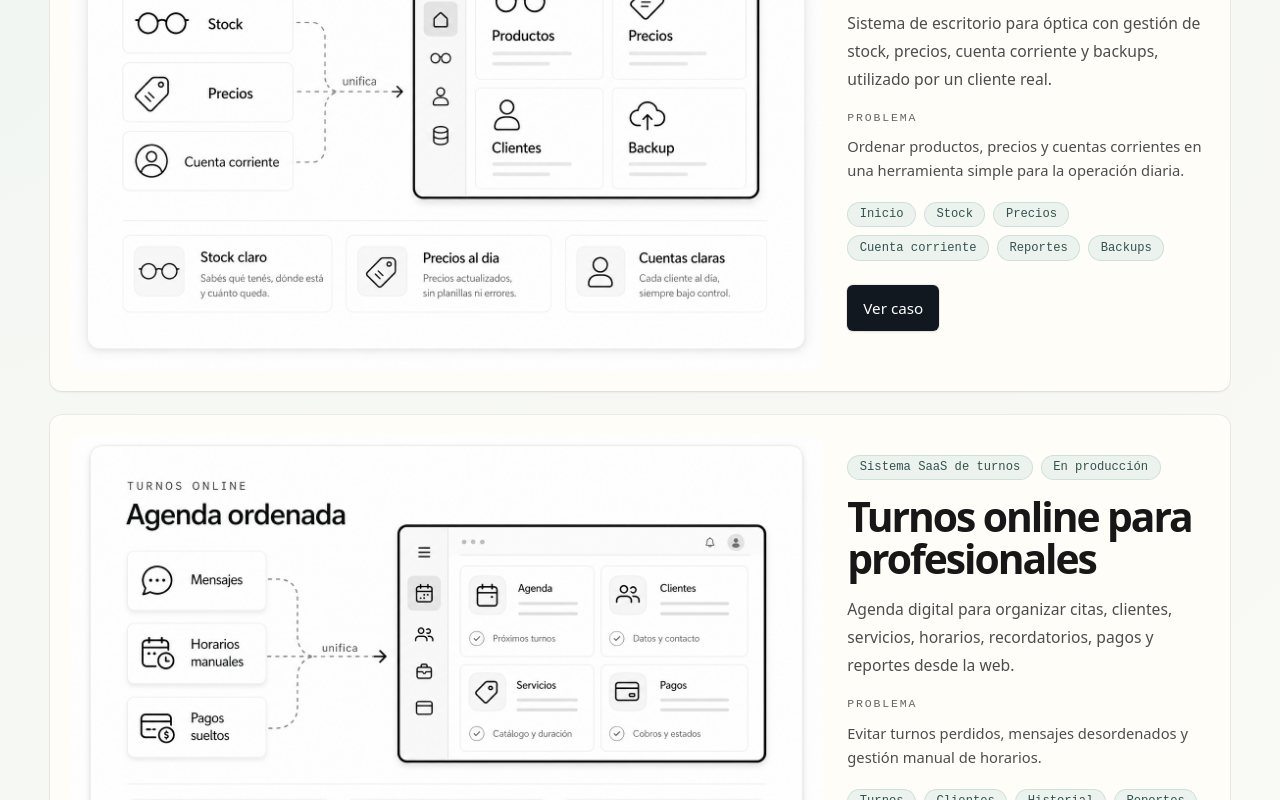
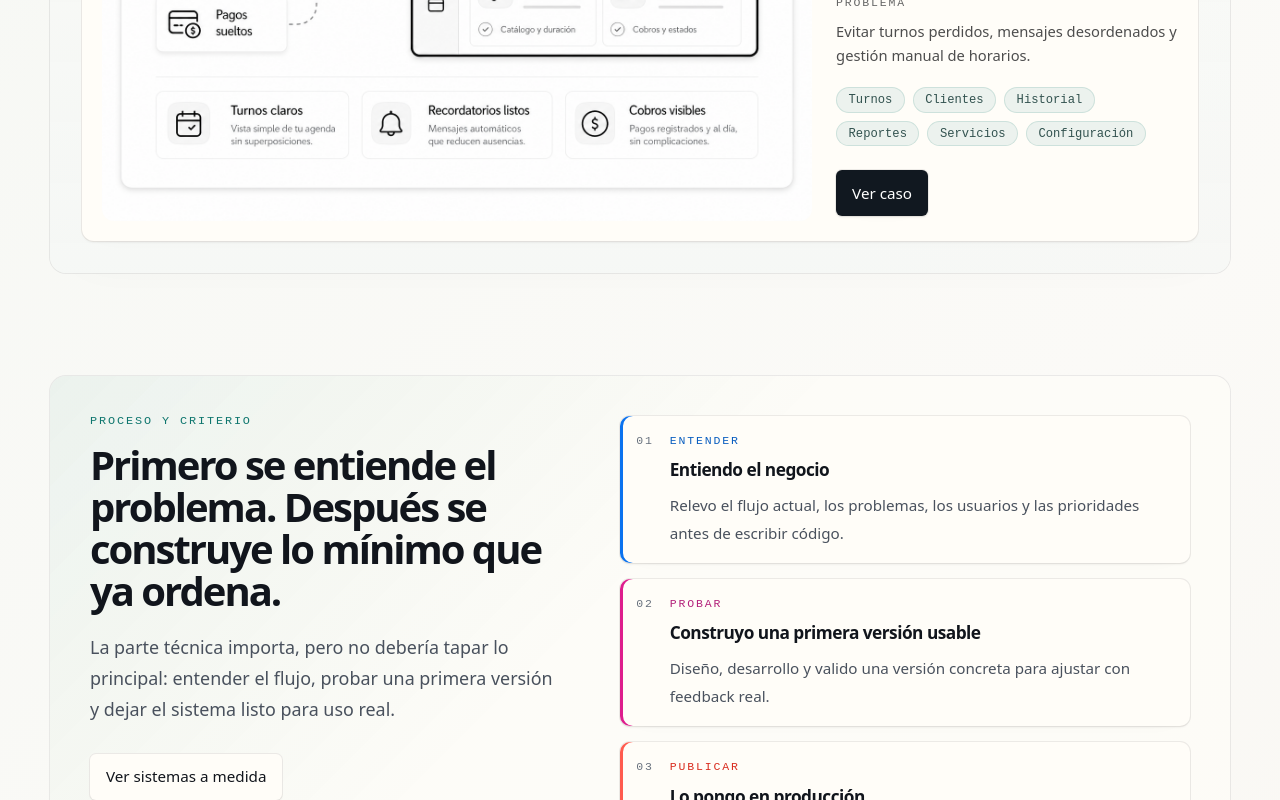
Before and after one commit to JoaFoschiatti/JoaFoschiatti_portfolio, a Next.js app: page / in a window 1280 px wide. Shown: the part 3649-4449 px from the top of the page. Built offline with nearby package versions, Linux system fonts and the light colour scheme.

Commit message:
Simplifica home del portfolio

```diff
--- a/src/app/globals.css
+++ b/src/app/globals.css
@@ -536,6 +536,67 @@ summary:focus-visible {
   z-index: 1;
 }
 
+.home-projects-panel {
+  border-radius: 16px;
+  background:
+    linear-gradient(135deg, rgba(10, 102, 216, 0.07), transparent 34%),
+    linear-gradient(180deg, rgba(255, 253, 248, 0.78), rgba(244, 247, 245, 0.66));
+  padding: clamp(1.25rem, 3vw, 2rem);
+  box-shadow:
+    rgba(17, 24, 32, 0.08) 0px 0px 0px 1px,
+    rgba(17, 24, 32, 0.05) 0px 18px 42px -34px,
+    rgba(255, 253, 248, 0.82) 0px 1px 0px inset;
+}
+
+.home-compact-proof {
+  display: grid;
+  gap: clamp(2rem, 5vw, 4rem);
+  border-radius: 16px;
+  background:
+    linear-gradient(135deg, rgba(15, 118, 110, 0.07), transparent 38%),
+    rgba(255, 253, 248, 0.58);
+  padding: clamp(1.5rem, 4vw, 2.5rem);
+  box-shadow:
+    rgba(17, 24, 32, 0.07) 0px 0px 0px 1px,
+    rgba(17, 24, 32, 0.04) 0px 18px 42px -34px;
+}
+
+.home-step-row {
+  display: grid;
+  grid-template-columns: auto minmax(0, 1fr);
+  gap: 1rem;
+  border-radius: 10px;
+  background: var(--color-surface);
+  padding: 1rem;
+  box-shadow:
+    inset 3px 0 0 var(--process-color),
+    var(--shadow-card);
+}
+
+.home-trust-panel {
+  display: grid;
+  gap: 0;
+  overflow: hidden;
+  border-radius: 10px;
+  background: rgba(255, 253, 248, 0.78);
+  box-shadow: var(--shadow-card);
+}
+
+.home-trust-item {
+  padding: 1rem;
+}
+
+.home-trust-item + .home-trust-item {
+  border-top: 1px solid rgba(17, 24, 32, 0.08);
+}
+
+@media (min-width: 1024px) {
+  .home-compact-proof {
+    grid-template-columns: minmax(0, 0.9fr) minmax(0, 1.1fr);
+    align-items: start;
+  }
+}
+
 .process-card {
   background:
     linear-gradient(180deg, color-mix(in srgb, var(--process-color) 8%, white), var(--color-surface) 46%);
--- a/src/app/page.tsx
+++ b/src/app/page.tsx
@@ -1,25 +1,20 @@
 import Link from "next/link";
 import ContactCTA from "@/components/ContactCTA";
 import Hero from "@/components/Hero";
-import Process from "@/components/Process";
 import ProjectCard from "@/components/ProjectCard";
 import SectionHeading from "@/components/SectionHeading";
 import ServiceCard from "@/components/ServiceCard";
-import StartOptionsSection from "@/components/StartOptionsSection";
-import TrustSection from "@/components/TrustSection";
 import {
-  clientTypes,
   contactLinks,
   featuredProjects,
   processSteps,
   profile,
-  securityProjects,
   services,
-  systemsStartOptions,
   trustCards,
   valueStrip,
 } from "@/data/portfolio";
 import { createWhatsAppLink } from "@/lib/whatsapp";
+import type { CSSProperties } from "react";
 
 export default function Home() {
   const whatsappHref =
@@ -78,92 +73,101 @@ export default function Home() {
         </div>
       </section>
 
-      <Process steps={processSteps} />
-
       <section
         id="proyectos"
         className="section-anchor section-block section-shell"
       >
+        <div className="home-projects-panel">
           <SectionHeading
-          title="Proyectos que muestran cómo trabajo."
-          description="No son ejercicios aislados: son sistemas pensados para resolver flujos reales de negocio."
+            title="Casos reales para entender qué tipo de sistemas construyo."
+            description="Tres ejemplos con pantallas concretas: restaurante, óptica y agenda online. La idea es ver rápido el problema, la solución y cómo se usa."
           />
           <div className="mt-10 space-y-6">
             {primaryProject ? (
-            <ProjectCard project={primaryProject} variant="featured" />
+              <ProjectCard
+                project={primaryProject}
+                variant="featured"
+                showRepoLink={false}
+              />
             ) : null}
             <div className="grid gap-6">
               {secondaryProjects.map((project) => (
-              <ProjectCard key={project.slug} project={project} variant="horizontal" />
+                <ProjectCard
+                  key={project.slug}
+                  project={project}
+                  variant="horizontal"
+                  showRepoLink={false}
+                />
               ))}
+            </div>
           </div>
         </div>
       </section>
 
-      <TrustSection
-        title="Tecnología con foco en uso real."
-        cards={trustCards}
-      />
+      <section
+        id="proceso"
+        className="section-anchor section-shell pb-16 md:pb-20"
+      >
+        <div className="home-compact-proof">
+          <div>
+            <p className="section-eyebrow">Proceso y criterio</p>
+            <h2 className="section-title mt-4">
+              Primero se entiende el problema. Después se construye lo mínimo que ya ordena.
+            </h2>
+            <p className="section-copy mt-5">
+              La parte técnica importa, pero no debería tapar lo principal:
+              entender el flujo, probar una primera versión y dejar el sistema
+              listo para uso real.
+            </p>
+            <div className="mt-7">
+              <Link className="button-secondary" href="/sistemas-a-medida">
+                Ver sistemas a medida
+              </Link>
+            </div>
+          </div>
 
-      <section className="section-anchor section-block section-shell">
-        <SectionHeading
-          title="Pensado para negocios que necesitan ordenar su operación."
-          description="Webs y herramientas internas para negocios reales, con foco en tareas que se usan todos los días."
-        />
-        <div className="mt-10 grid gap-4 sm:grid-cols-2 xl:grid-cols-3">
-          {clientTypes.map((clientType, index) => (
+          <div className="grid gap-4">
+            {processSteps.map((step, index) => (
               <article
-              key={clientType.title}
-              className="surface-card p-5"
+                key={step.label}
+                className="home-step-row"
+                style={{ "--process-color": step.color } as CSSProperties}
               >
-              <p className="section-eyebrow">Tipo {String(index + 1).padStart(2, "0")}</p>
-              <h3 className="mt-4 text-[1.15rem] font-semibold tracking-[-0.03em] text-[var(--color-foreground)]">
-                {clientType.title}
+                <span className="font-mono text-[0.72rem] uppercase tracking-[0.16em] text-[var(--color-subtle)]">
+                  {String(index + 1).padStart(2, "0")}
+                </span>
+                <div>
+                  <p
+                    className="font-mono text-[0.72rem] uppercase tracking-[0.16em]"
+                    style={{ color: step.labelColor ?? step.color }}
+                  >
+                    {step.label}
+                  </p>
+                  <h3 className="mt-2 text-[1.08rem] font-semibold tracking-[-0.03em] text-[var(--color-foreground)]">
+                    {step.title}
                   </h3>
-              <p className="mt-3 text-[0.96rem] leading-7 text-[var(--color-muted)]">
-                {clientType.description}
+                  <p className="mt-2 text-[0.95rem] leading-7 text-[var(--color-muted)]">
+                    {step.description}
+                  </p>
+                </div>
+              </article>
+            ))}
+
+            <div className="home-trust-panel">
+              {trustCards.map((card) => (
+                <article key={card.title} className="home-trust-item">
+                  <h3 className="text-[1rem] font-semibold tracking-[-0.03em] text-[var(--color-foreground)]">
+                    {card.title}
+                  </h3>
+                  <p className="mt-2 text-[0.92rem] leading-6 text-[var(--color-muted)]">
+                    {card.description}
                   </p>
                 </article>
               ))}
             </div>
+          </div>
+        </div>
       </section>
-
-      <section className="section-shell pb-10 md:pb-14">
-        {securityProjects.map((project) => (
-          <article key={project.slug} className="surface-card px-5 py-5 md:px-6">
-            <div className="flex flex-col gap-4 md:flex-row md:items-center md:justify-between">
-              <div className="max-w-3xl">
-                <p className="section-eyebrow">Criterio de seguridad</p>
-                <h2 className="mt-3 text-[1.25rem] font-semibold tracking-[-0.03em] text-[var(--color-foreground)]">
-                  Buenas prácticas para sistemas que se usan todos los días
-                </h2>
-                <p className="mt-3 text-[0.98rem] leading-7 text-[var(--color-muted)]">
-                  {project.description}
-                </p>
-              </div>
-              {project.repoUrl ? (
-                <a
-                  className="inline-link shrink-0 text-sm"
-                  href={project.repoUrl}
-                  target="_blank"
-                  rel="noreferrer"
-                >
-                  Ver repo técnico
-                </a>
-              ) : null}
-            </div>
-          </article>
-        ))}
-      </section>
-
-      <StartOptionsSection
-        compact
-        title="Podemos empezar por una versión chica o por ordenar un proceso completo."
-        description="Sin precios cerrados ni paquetes rígidos: primero se entiende el proceso, después se define la primera versión que aporta valor real."
-        options={systemsStartOptions}
-        ctaHref="/sistemas-a-medida"
-        ctaLabel="Ver sistemas a medida"
-      />
 
       <ContactCTA
         title="¿Tenés una idea o un proceso que querés ordenar?"
@@ -172,19 +176,6 @@ export default function Home() {
         email={`mailto:${contactLinks.email}`}
         briefQuestions={profile.briefQuestions}
       />
-
-      <section className="section-shell pb-20 md:pb-24">
-        <div className="surface-card px-5 py-5 text-sm text-[var(--color-subtle)] md:px-6">
-          <p>Sistemas que se usan en la operación diaria. Del problema al sistema funcionando.</p>
-          <p className="mt-3">
-            Si preferís revisar primero los casos, podés volver a{" "}
-            <Link className="inline-link" href="/#proyectos">
-              proyectos destacados
-            </Link>
-            .
-          </p>
-        </div>
-      </section>
     </>
   );
 }
--- a/src/app/proyectos/[slug]/page.tsx
+++ b/src/app/proyectos/[slug]/page.tsx
@@ -110,7 +110,7 @@ export default async function ProjectPage(props: ProjectPageProps) {
                     target="_blank"
                     rel="noreferrer"
                   >
-                    {project.repoLabel ?? "Ver repo"}
+                    {project.repoLabel ?? "Ver código en GitHub"}
                   </a>
                 ) : null}
               </div>
--- a/src/data/portfolio.ts
+++ b/src/data/portfolio.ts
@@ -346,7 +346,7 @@ export const projects = [
       "Se presenta como instalación dedicada y sistema pensado para uso diario en restaurante real.",
     ],
     repoUrl: "https://github.com/JoaFoschiatti/C0MANDA",
-    repoLabel: "Ver repo",
+    repoLabel: "Ver código en GitHub",
     visibility: "public",
     caseLabel: "Ver caso",
     mockup: "comanda",
@@ -650,7 +650,7 @@ export const projects = [
       "Este proyecto refuerza criterio técnico y documentación, pero no compite con los casos de negocio del portfolio.",
     ],
     repoUrl: "https://github.com/JoaFoschiatti/SOC-Analyst-Course",
-    repoLabel: "Ver repo",
+    repoLabel: "Ver código en GitHub",
     visibility: "public",
     caseLabel: "Ver caso",
     mockup: "operations-overview",
```
Also changed, not shown: src/components/ProjectCard.tsx (+22 -5 lines). Lines whose indentation alone changed are shown as unchanged.
